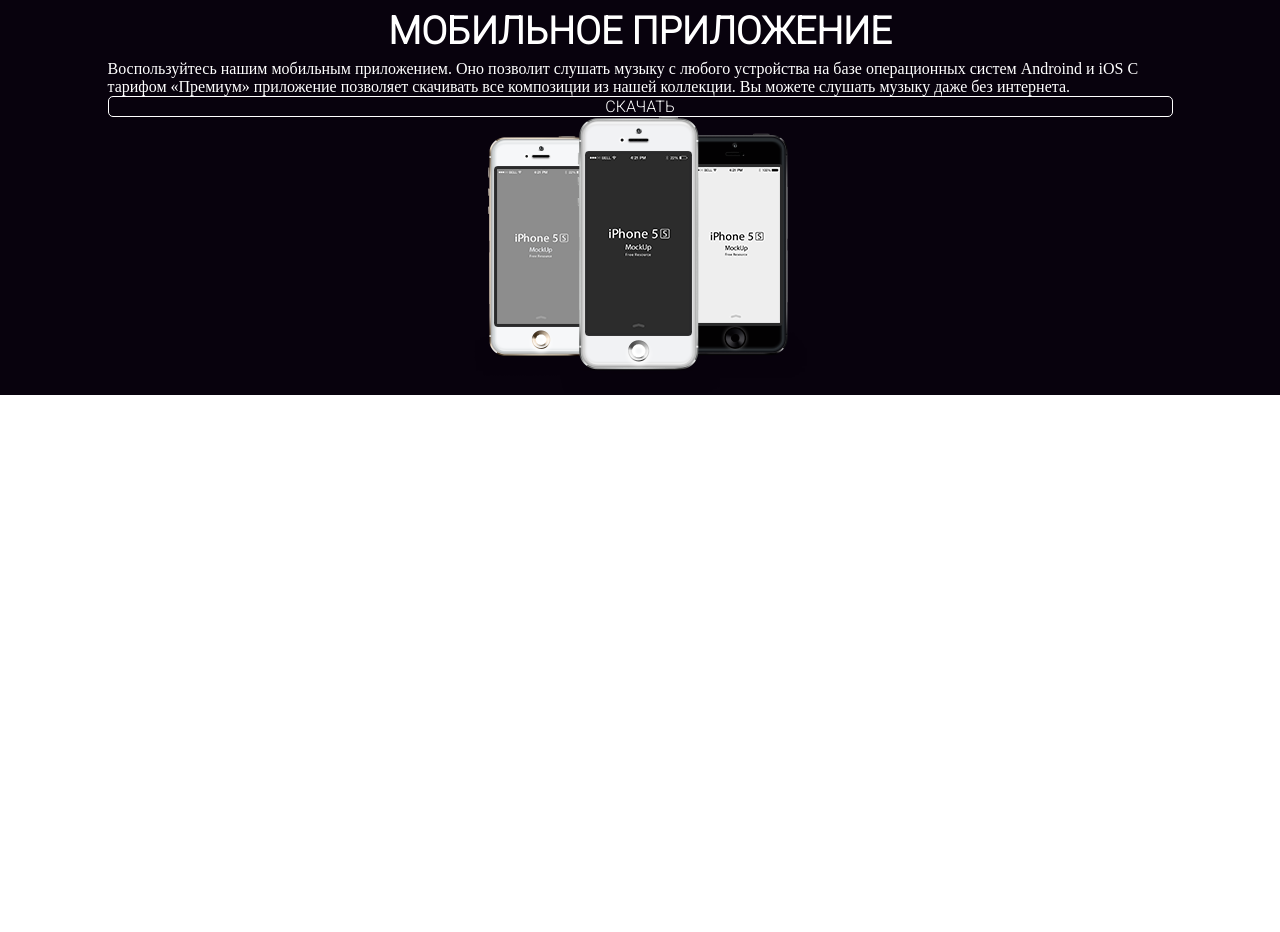
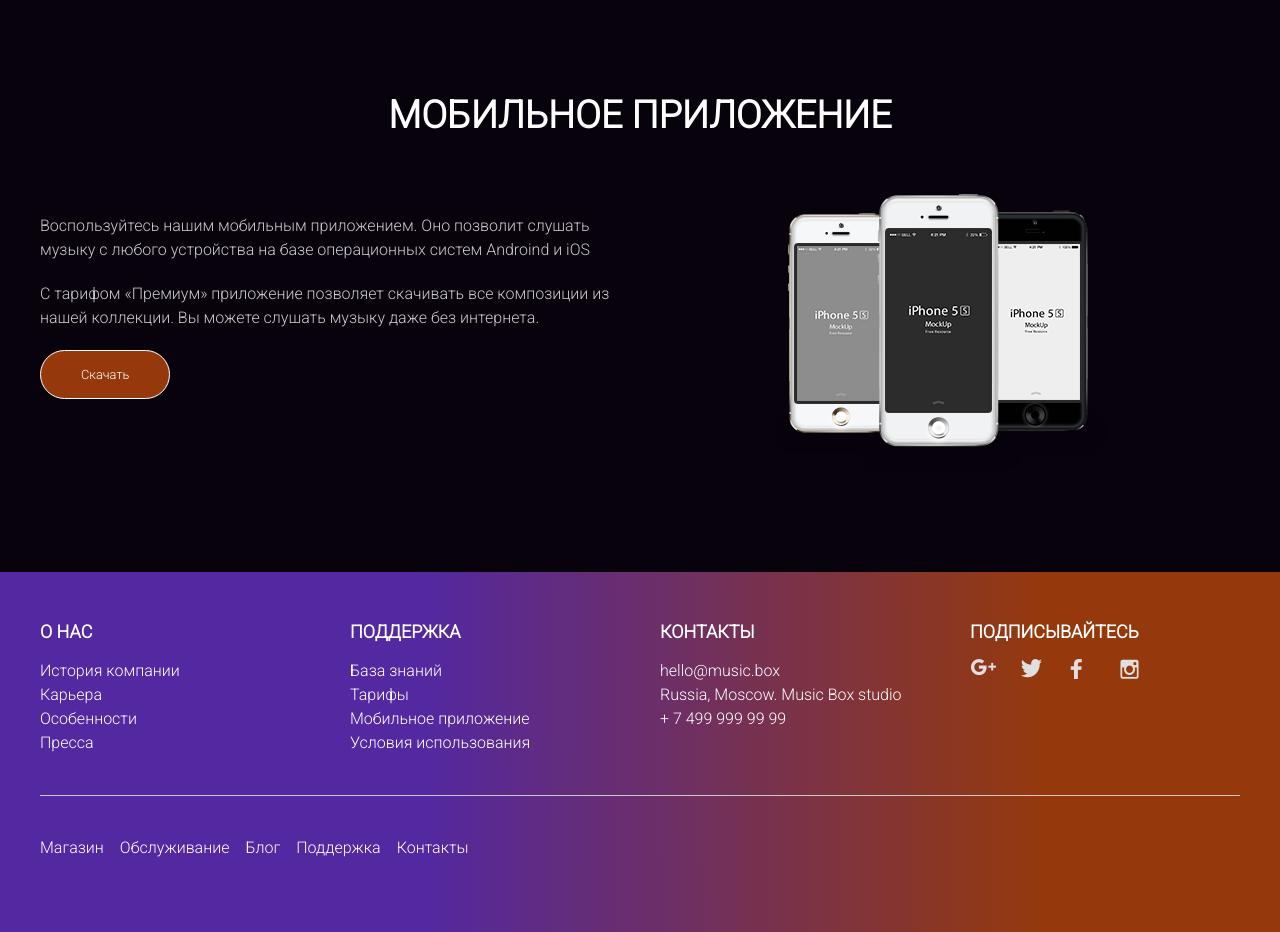
Before and after one commit to bombom70/layout-designer-project-lvl2, a website: page src/index.html in a window 1280 px wide. Shown: the part 2498-3430 px from the top of the page. Before the commit the page ends 2893 px from the top, so only its background shows below. Drawn offline with Linux system fonts and the light colour scheme.

Commit message:
made 1 page

```diff
--- a/src/index.html
+++ b/src/index.html
@@ -17,8 +17,8 @@
             </div>
             <nav class="flex-grow1">
                 <ul class="dflex flex-wrap">
-                    <li><a class="active-link" href="#">Главная</a></li>
-                    <li><a href="#">Каталог</a></li>
+                    <li><a class="active-link" href="#page-description">Главная</a></li>
+                    <li><a href="#page-pricing">Каталог</a></li>
                     <li><a href="#">Исполнители</a></li>
                     <li><a href="#">Контакты</a></li>
                 </ul>
@@ -77,12 +77,12 @@
                 </p>
             </div>
         </section>
-        <section id="page-news" class="template-grid bg-dark">
-            <div class="grid-container page-news">
+        <section id="page-news" class="bg-dark">
+            <div class="container page-news">
                 <h2>Последние новости</h2>
-                <div class="dflex flex-wrap f-d-row padding-50px-100px">
+                <div class="dflex flex-wrap f-d-row mg-top-45px gap-50px">
                     <div class="news-item gap-50px">
-                        <img class="img-mews" src="./images/Music to Be Murdered By.png" alt="img to be murdered">
+                        <img class="img-news" src="./images/Music to Be Murdered By.png" alt="img to be murdered">
                         <div>
                             <div class="news-body">
                                 <h3>Music to Be Murdered By</h3>
@@ -113,23 +113,72 @@
                                 <button class="btn">К альбому</button>
                             </div>
                         </div>
-                        <img class="img-mews" src="./images/Ordinary Man.png" alt="img to be murdered">
+                        <img class="img-news" src="./images/Ordinary Man.png" alt="img to be murdered">
                     </div>
                 </div>
               </div>
         </section>
-        <section id="page-app" class="template-grid bg-dark">
-            <div class="grid-container">
+        <section id="page-app" class="bg-dark">
+            <div class="container app-section">
                 <h2>Мобильное приложение</h2>
-                <div>
-                    <p>Воспользуйтесь нашим мобильным приложением. Оно позволит слушать музыку с любого устройства на базе операционных систем Androind и iOS
-                        С тарифом «Премиум» приложение позволяет скачивать все композиции из нашей коллекции. Вы можете слушать музыку даже без интернета.</p>
-                    <button class="btn">Скачать</button>
-                </div>
-                <img src="./images/iphone.png" alt="iphone png">
+               <div class="app-layout">
+                    <div class="info">
+                        <p>Воспользуйтесь нашим мобильным приложением. Оно позволит слушать музыку с любого устройства на базе операционных систем Androind и iOS</p>
+                        <p>С тарифом «Премиум» приложение позволяет скачивать все композиции из нашей коллекции. Вы можете слушать музыку даже без интернета.</p>
+                        <button class="btn">Скачать</button>
+                    </div>
+                    <img src="./images/iphone.png" alt="iphone png">
+               </div>
             </div>
         </section>
     </main>
-    <footer></footer>
+    <footer id="" class="bg-gradient">
+        <div class="container footer-layout">
+            <div class="grid-item">
+                <h2>О нас</h2>
+                <ul>
+                    <li><a href="#">История компании</a></li>
+                    <li><a href="#">Карьера</a></li>
+                    <li><a href="#">Особенности</a></li>
+                    <li><a href="#">Пресса</a></li>
+                </ul>
+            </div>
+            <div class="grid-item">
+                <h2>Поддержка</h2>
+                <ul>
+                    <li><a href="#">База знаний</a></li>
+                    <li><a href="#">Тарифы</a></li>
+                    <li><a href="#">Мобильное приложение</a></li>
+                    <li><a href="#">Условия использования</a></li>
+                </ul>
+            </div>
+            <div class="grid-item">
+                <h2>Контакты</h2>
+                <ul>
+                    <li><a href="#">hello@music.box</a></li>
+                    <li><a href="#">Russia, Moscow. Music Box studio</a></li>
+                    <li><a href="#">+ 7 499 999 99 99</a></li>
+                </ul>
+            </div>
+            <div class="grid-item">
+                <h2>Подписывайтесь</h2>
+                <div class="icons-grid">
+                    <img src="./images/Google+.png" alt="Google">
+                    <img src="./images/Twitter.png" alt="Twitter">
+                    <img src="./images/Facebook.png" alt="Facebook">
+                    <img src="./images/Instagram.png" alt="Instagram">
+                </div>
+            </div>
+            <nav>
+                <ul class="grid-nav">
+                    <li><a href="#">Магазин</a></li>
+                    <li><a href="#">Обслуживание</a></li>
+                    <li><a href="#">Блог</a></li>
+                    <li><a href="#">Поддержка</a></li>
+                    <li><a href="#">Контакты</a></li>
+                </ul>
+            </nav>
+        </div>
+    </footer>
 </body>
 </html>
--- a/src/scss/app-section.scss
+++ b/src/scss/app-section.scss
@@ -2,21 +2,40 @@
 @import './general.scss';
 
 .app-section {
+    .app-layout {
+        display: grid;
+        grid-template-columns: 1fr 1fr;
+        margin-top: 50px;
+    }
+
     padding: 100px 0;
     h2 {
-        // grid-column: 1 / -1;
         text-align: center;
-
     }
     p {
         font-family: $roboto;
         font-size: $f-size-16px;
         line-height: $f-height-24px;
-    }
-    div {
-        // grid-column: span 2;
+        color: $gray-color;
     }
     img {
-        // grid-column: span 2;
+        margin: 0 auto;
+    }
+    .btn {
+        width: auto;
+        background: #95390C;
+        border-radius: 32px;
+        padding: 16px 40px;
+        text-transform: none;
+
+        font-size: 12.8px;
+    }
+
+    .info {
+        display: flex;
+        flex-direction: column;
+        align-items: flex-start;
+        gap: 20px;
+        padding-top: 20px;
     }
 }
--- a/src/scss/app.scss
+++ b/src/scss/app.scss
@@ -5,6 +5,7 @@
 @import './pricing-section.scss';
 @import './news-section.scss';
 @import './app-section.scss';
+@import './footer.scss';
 
 * {
     padding: 0;
@@ -18,6 +19,15 @@
     margin: 0 auto;
     box-sizing: border-box;
 }
+
+.bg-dark {
+    background: $dark-color;
+}
+
+.bg-gradient {
+    background: linear-gradient(89.75deg, #5328a1 32.83%, #95390c 81.56%);
+}
+
 .p-top-bot-200px {
     padding: 200px 0;
 }
@@ -28,6 +38,10 @@
 
 .mg-top-bot-45px {
     margin: 45px 0;
+}
+
+.mg-top-45px {
+    margin-top: 45px;
 }
 
 .template-grid {
@@ -116,7 +130,14 @@
     border-radius: 5px;
 }
 
-@media (max-width: 414px) {
+@media (max-width: 1200px) {
+    .container {
+        padding-left: 20px;
+        padding-right: 20px;
+    }
+}
+
+@media (max-width: 800px) {
     .container {
         display: block;
     }
@@ -157,18 +178,36 @@
     .page-pricing {
         padding: 20px;
     }
-    .padding-50px-100px {
-        padding: 50px 0;
+    .news-item {
+        display: flex;
+        flex-wrap: wrap;
+        justify-content: center;
+        align-items: center;
     }
-    .page-news {
-        width: 100%;
-        .news-item {
+    .news-item:nth-child(even) {
+        flex-direction: column-reverse;
+    }
+    .app-section {
+        .app-layout {
+            display: flex;
+            flex-direction: column-reverse;
             flex-wrap: wrap;
             justify-content: center;
             align-items: center;
         }
-        .img-mews {
-            width: 374px;
+    }
+
+    .footer-layout {
+        .grid-item {
+            margin-bottom: 30px;
+        }
+        .icons-grid {
+            margin-bottom: 20px;
+        }
+        .grid-nav {
+            grid-template-columns: auto;
+            grid-template-rows: repeat(5, auto);
+            gap: 16px;
         }
     }
 }
--- /dev/null
+++ b/src/scss/footer.scss
@@ -0,0 +1,65 @@
+@import './variables.scss';
+@import './general.scss';
+
+.footer-layout {
+    display: grid;
+    grid-template-columns: repeat(4, 1fr);
+    grid-template-rows: 1fr auto;
+    gap: 40px;
+
+    padding: 3rem 0 2rem 0;
+
+    h2 {
+        font-size: 18px;
+        line-height: 24px;
+        font-style: normal;
+        font-weight: $f-weight-bold;
+
+        text-transform: uppercase;
+        text-align: start;
+    }
+
+    a {
+        font-family: $roboto;
+        font-size: $f-size-16px;
+        line-height: $f-height-24px;
+        font-style: normal;
+        font-weight: normal;
+    }
+
+    .grid-nav {
+        display: flex;
+        gap: 16px;
+    }
+
+    li {
+        list-style-type: none;
+    }
+
+    a {
+        text-decoration: none;
+    }
+
+    nav {
+        grid-column: 1 / -1;
+    }
+
+    .grid-item {
+        display: grid;
+        grid-template-rows: auto 1fr;
+        gap: 15px;
+    }
+
+    nav {
+        padding: 40px 0;
+        border-top: 1px solid #CACACA;
+        box-sizing: border-box;
+    }
+
+    .icons-grid {
+        display: grid;
+        grid-template-columns: repeat(4, 26px);
+        gap: 24px;
+    }
+
+}
--- a/src/scss/news-section.scss
+++ b/src/scss/news-section.scss
@@ -1,18 +1,20 @@
 @import './variables.scss';
 @import './general.scss';
 
+.page-news {
+    padding-top: 100px;
+}
 .news-item {
-    display: flex;
+    display: grid;
+    grid-template-columns: 1fr 1fr;
 
-    width: 100%;
-    .btn {
-        padding: 16px 30px;
-    }
     h3 {
+        text-align: start;
         font-size: $f-size-30px;
         line-height: $f-height-45px;
     }
     p {
+        text-align: start;
         font-family: $roboto;
         font-size: $f-size-16px;
         line-height: $f-height-24px;
@@ -40,7 +42,16 @@
             gap: 16px;
         }
         .btn {
+            width: auto;
+            padding: 16px 30px;
             margin-top: 50px;
         }
+        img {
+            width: 19px;
+            height: 19px;
+        }
+    }
+    .img-news {
+        width: 100%;
     }
 }
--- a/src/scss/pricing-section.scss
+++ b/src/scss/pricing-section.scss
@@ -1,9 +1,5 @@
 @import './variables.scss';
 @import './general.scss';
-
-.bg-dark {
-    background: $dark-color;
-}
 
 .page-pricing {
     padding-top: 100px;
@@ -21,6 +17,7 @@
         padding: 0 1.5rem;
         flex: 1 1 300px;
         max-width: 370px;
+        margin: 0 auto;
 
         border-radius: 1rem;
     }
--- a/src/scss/variables.scss
+++ b/src/scss/variables.scss
@@ -15,6 +15,7 @@
 $f-height-57px: 57px;
 $f-height-90px: 90px;
 $w-color: #FFFFFF;
+$gray-color: #CACACA;
 $width-content: 1200px;
 $f-weight-normal: normal;
 $f-weight-bold: bold;
```
Also changed, not shown: src/css/style.css, 1 other file.
